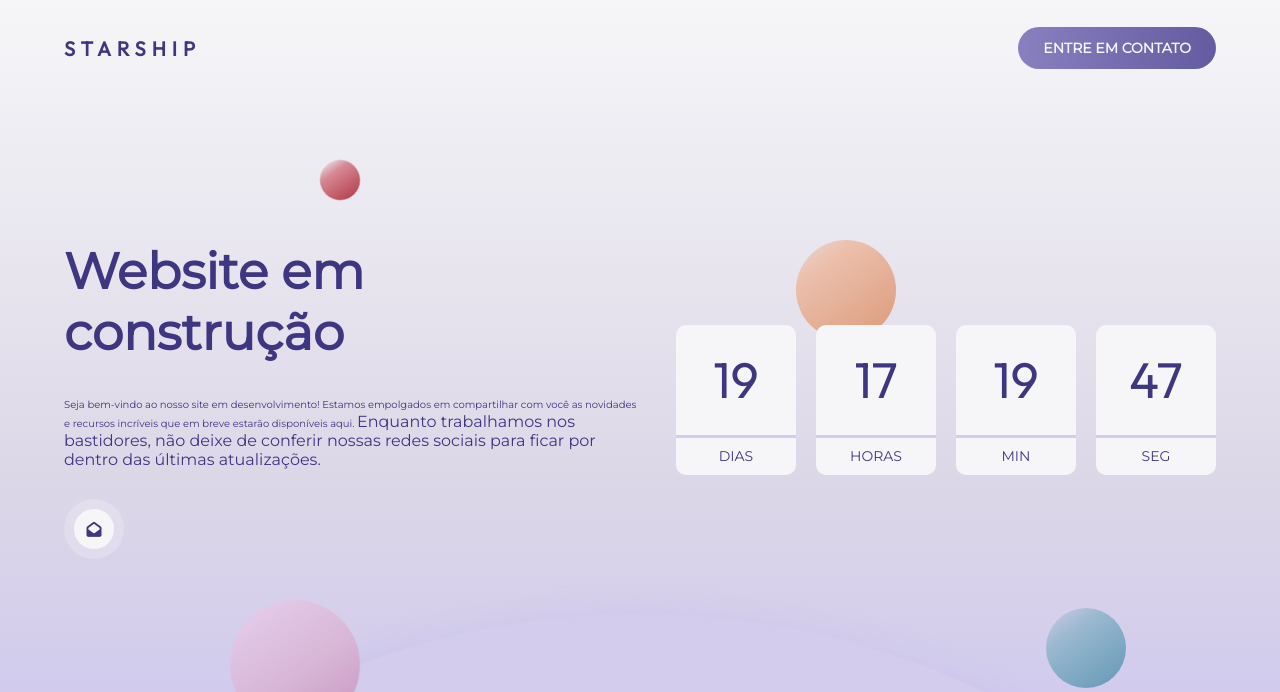
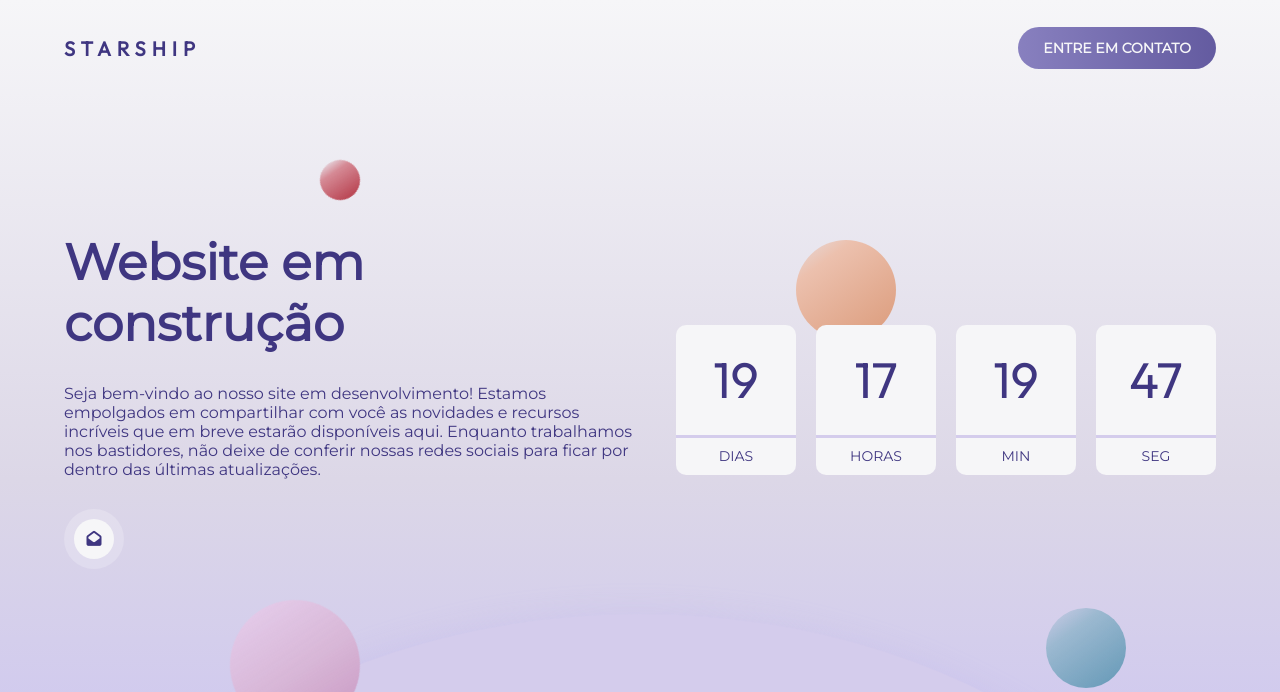
Before and after one commit to emilaynerodrigues/startship-coming-soon, a plain HTML site: page index.html in a window 1280 px wide. Shown: the top 692 px of the page. Drawn offline with Linux system fonts and the light colour scheme.

Commit message:
arrumando tamamho de fonte e adicionando gif

```diff
--- a/style/styles.css
+++ b/style/styles.css
@@ -115,7 +115,7 @@ main {
   font-weight: 900;
 }
 
-.content-1 p {
+.content-1 p, .content-1 p span {
   font-size: 1.6rem;
 }
 
```
Also changed, not shown: demo.gif (added), screenshot.png (deleted).
